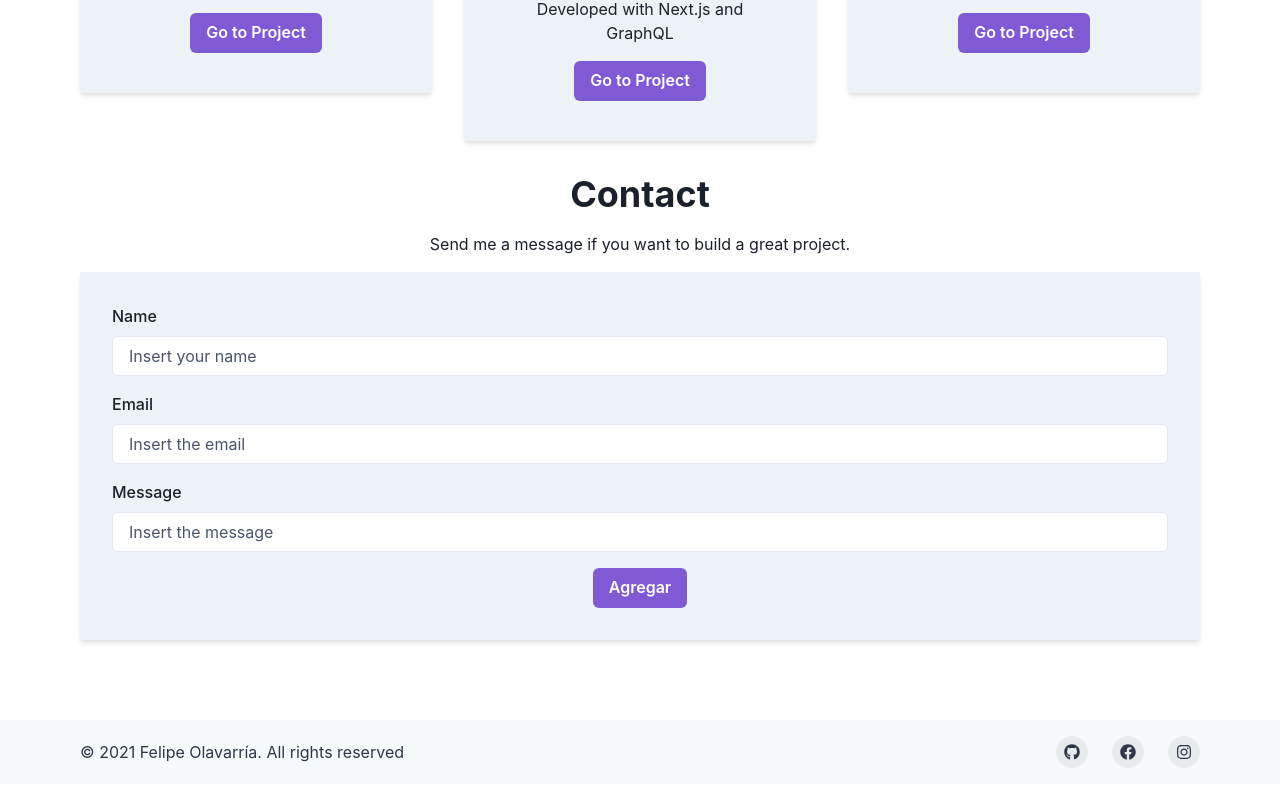
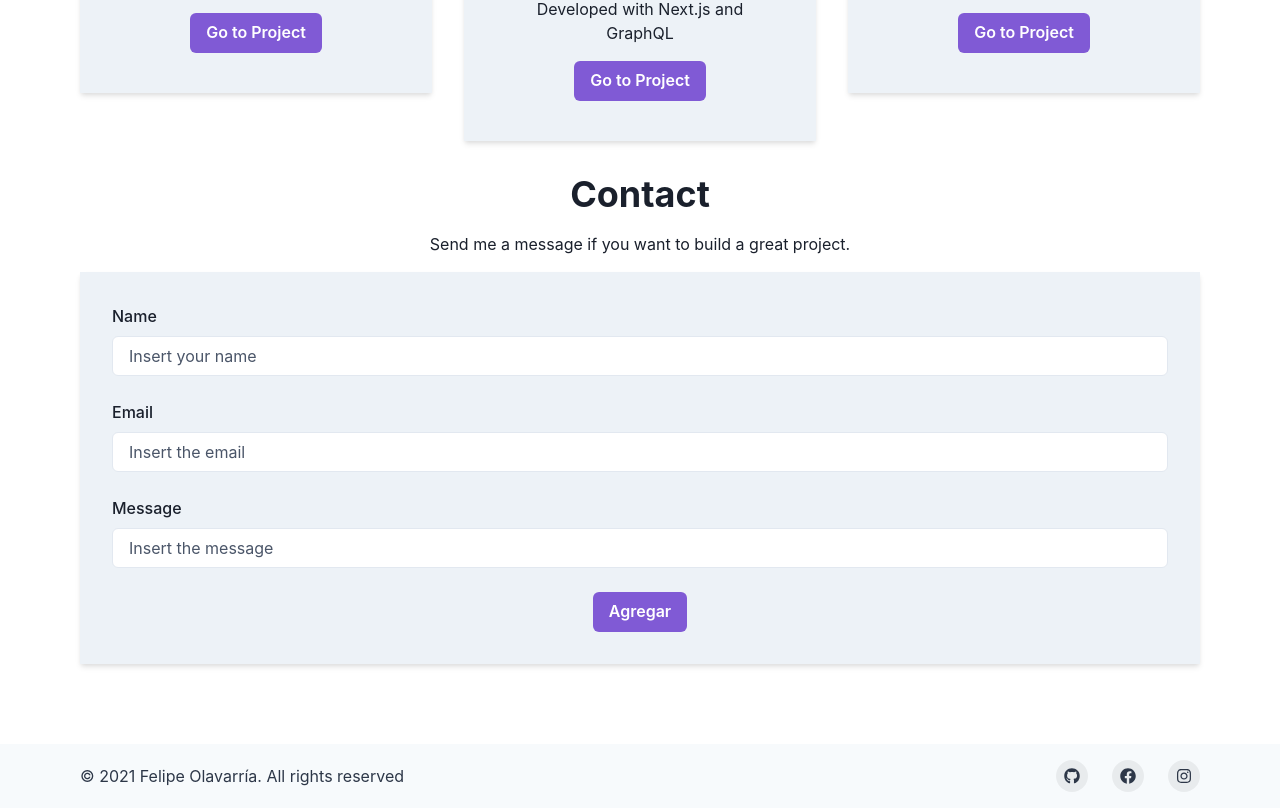
Before and after one commit to desolaser/portfolio, a Next.js app: page / in a window 1280 px wide. Shown: the part 2351-3159 px from the top of the page. Before the commit the page ends 3135 px from the top, so only its background shows below. Built offline with nearby package versions, Linux system fonts and the light colour scheme.

Commit message:
Add spacing to vstack in contact

```diff
--- a/components/sections/contact.tsx
+++ b/components/sections/contact.tsx
@@ -35,6 +35,7 @@ const Contact: React.FC = () => {
           bgColor={projectCardColor}
           shadow="md"
           p={8}
+          spacing={4}
           mt={{ base: 8, md: 0 }}
         >
           <FormInput
```
